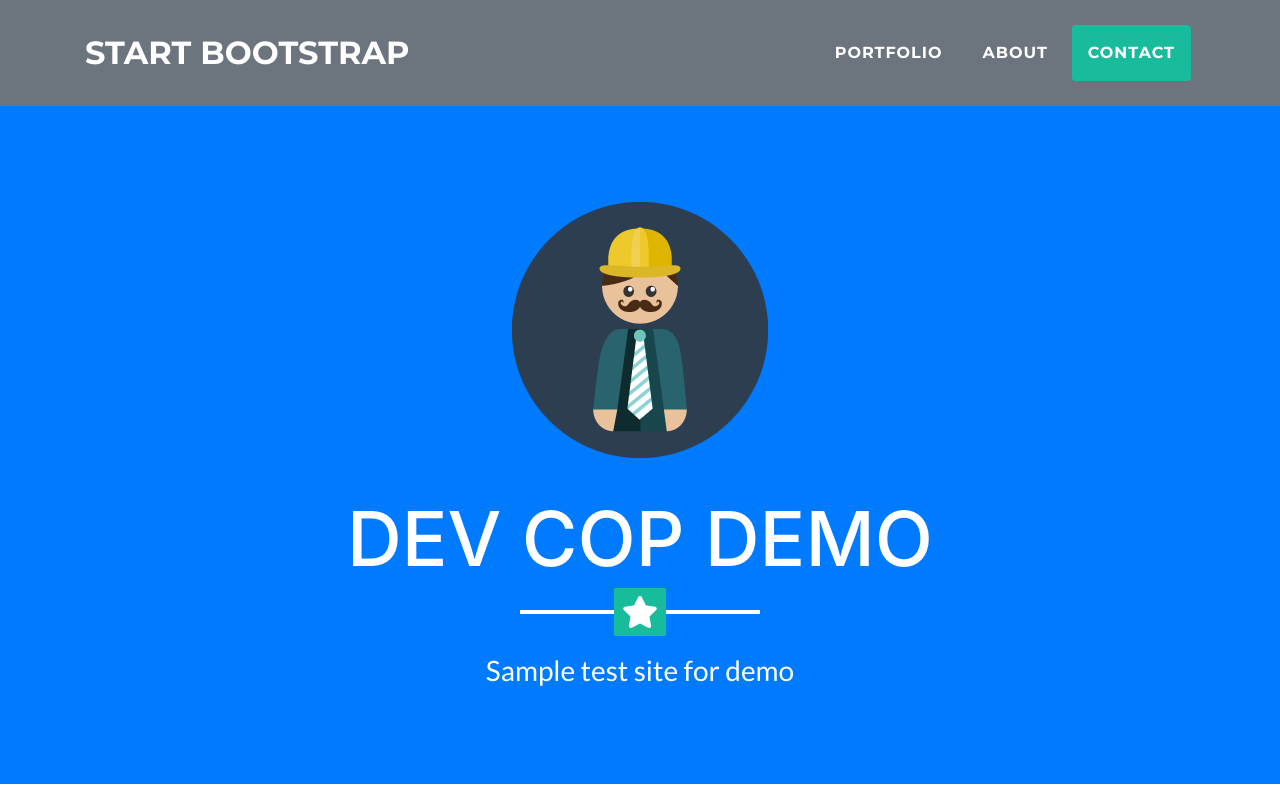
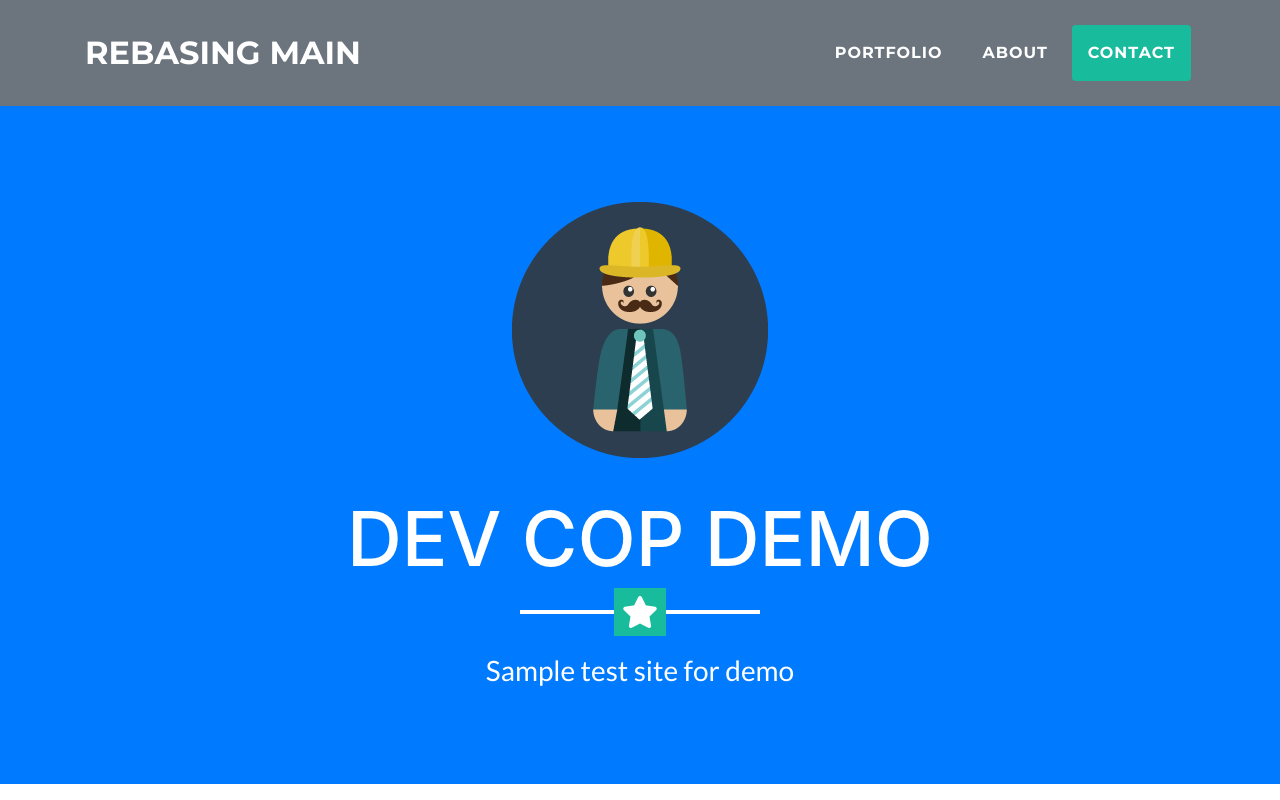
Before and after one commit to FrankieDcom/DemoRepo, a website with bundled scripts: page index.html in a window 1280 px wide. Shown: the top 800 px of the page. Built offline with nearby package versions, Linux system fonts and the light colour scheme.

Commit message:
Commit to rebase main

```diff
--- a/index.html
+++ b/index.html
@@ -31,7 +31,7 @@
     <!-- Navigation -->
     <nav class="navbar navbar-expand-lg bg-secondary fixed-top text-uppercase" id="mainNav">
       <div class="container">
-        <a class="navbar-brand js-scroll-trigger" href="#page-top">Start Bootstrap</a>
+        <a class="navbar-brand js-scroll-trigger" href="#page-top">Rebasing main</a>
         <button class="navbar-toggler navbar-toggler-right text-uppercase bg-primary text-white rounded" type="button" data-toggle="collapse" data-target="#navbarResponsive" aria-controls="navbarResponsive" aria-expanded="false" aria-label="Toggle navigation">
           Menu
           <i class="fas fa-bars"></i>
```
